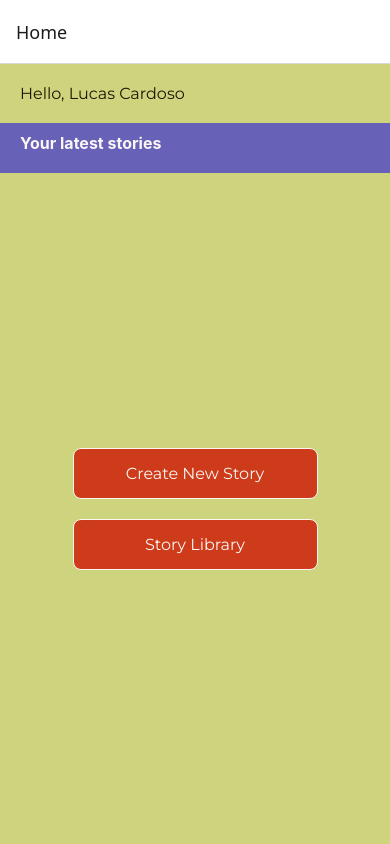
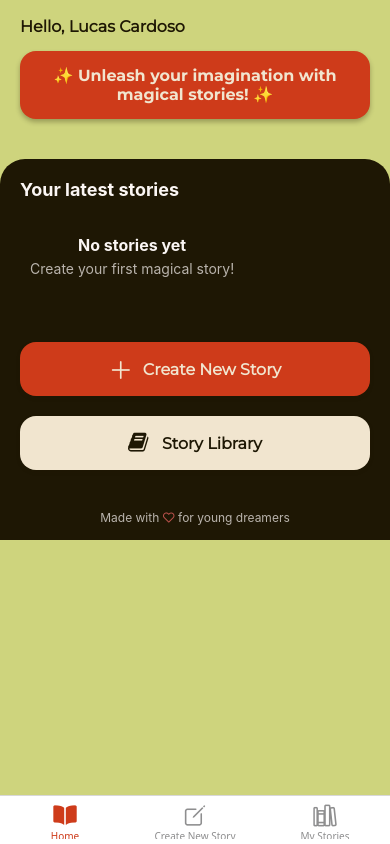
Before and after one commit to luccardoso51/AI-story-frontend, a React Native app: screen /Home in a window 390 px wide. Built offline with nearby package versions, Linux system fonts and the light colour scheme; no server answers.

Commit message:
stylish refactor

```diff
--- a/package.json
+++ b/package.json
@@ -9,12 +9,15 @@
     "web": "expo start --web"
   },
   "dependencies": {
+    "@expo/vector-icons": "^14.1.0",
+    "@react-navigation/bottom-tabs": "^7.3.11",
     "@react-navigation/native": "^7.0.19",
     "@react-navigation/native-stack": "^7.3.3",
     "@tanstack/react-query": "^5.70.0",
     "axios": "^1.8.4",
     "expo": "~52.0.41",
     "expo-av": "~15.0.2",
+    "expo-navigation-bar": "~4.0.9",
     "expo-splash-screen": "^0.29.24",
     "expo-status-bar": "~2.0.1",
     "react": "18.3.1",
--- a/src/navigation/index.tsx
+++ b/src/navigation/index.tsx
@@ -1,30 +1,81 @@
 import { createNativeStackNavigator } from '@react-navigation/native-stack';
+import { createBottomTabNavigator } from '@react-navigation/bottom-tabs';
+
 import React from 'react';
 import HomeScreen from '../screens/HomeScreen';
 import GenerateStoryScreen from '../screens/GenerateStoryScreen';
 import StoryLibraryScreen from '../screens/StoryLibraryScreen';
 import { RootStackParamList } from '../types/navigation';
 import ReadStoryScreen from '../screens/ReadStoryScreen';
+import { Ionicons } from '@expo/vector-icons';
 
 const Stack = createNativeStackNavigator<RootStackParamList>();
+
+const Tab = createBottomTabNavigator();
+
+function MainTabs() {
+  return (
+    <Tab.Navigator>
+      <Tab.Screen
+        name="Home"
+        component={HomeScreen}
+        options={{
+          title: 'Home',
+          headerShown: false,
+          tabBarIcon: ({ focused, color, size }) => {
+            return (
+              <Ionicons
+                name={focused ? 'book' : 'book-outline'}
+                size={size}
+                color={color}
+              />
+            );
+          }
+        }}
+      />
+      <Tab.Screen
+        name="GenerateStory"
+        component={GenerateStoryScreen}
+        options={{
+          title: 'Create New Story',
+          tabBarIcon: ({ focused, color, size }) => {
+            return (
+              <Ionicons
+                name={focused ? 'create' : 'create-outline'}
+                size={size}
+                color={color}
+              />
+            );
+          }
+        }}
+      />
+      <Tab.Screen
+        name="StoryLibrary"
+        component={StoryLibraryScreen}
+        options={{
+          title: 'My Stories',
+          tabBarIcon: ({ focused, color, size }) => {
+            return (
+              <Ionicons
+                name={focused ? 'library' : 'library-outline'}
+                size={size}
+                color={color}
+              />
+            );
+          }
+        }}
+      />
+    </Tab.Navigator>
+  );
+}
 
 export default function Navigation() {
   return (
     <Stack.Navigator>
       <Stack.Screen
-        name="Home"
-        component={HomeScreen}
-        options={{ title: 'Home' }}
-      />
-      <Stack.Screen
-        name="GenerateStory"
-        component={GenerateStoryScreen}
-        options={{ title: 'Create New Story' }}
-      />
-      <Stack.Screen
-        name="StoryLibrary"
-        component={StoryLibraryScreen}
-        options={{ title: 'My Stories' }}
+        name="MainStack"
+        component={MainTabs}
+        options={{ headerShown: false }}
       />
       <Stack.Screen
         name="ReadStory"
--- a/src/screens/HomeScreen/index.tsx
+++ b/src/screens/HomeScreen/index.tsx
@@ -4,13 +4,16 @@ import {
   StyleSheet,
   TouchableOpacity,
   Image,
-  FlatList
+  FlatList,
+  SafeAreaView,
+  ScrollView
 } from 'react-native';
 import { NativeStackNavigationProp } from '@react-navigation/native-stack';
 import { RootStackParamList } from '../../types/navigation';
 import { useTheme, ThemeProps } from '../../context/theme';
 import { colors } from '../../theme/colors';
 import { useStories } from '../../hooks/useStories';
+import { FontAwesome, AntDesign, Feather } from '@expo/vector-icons';
 
 // Define props type for HomeScreen
 type HomeScreenProps = {
@@ -23,32 +26,38 @@ export default function HomeScreen({ navigation }: HomeScreenProps) {
   const { data: stories } = useStories();
 
   return (
-    <View style={style.container}>
-      {/* Title at the top */}
+    <SafeAreaView style={style.container}>
+      <ScrollView style={style.scrollView} showsVerticalScrollIndicator={false}>
+        {/* Header with decorative elements */}
+        <View style={style.headerDecoration}>
+          <Text>Hello</Text>
+        </View>
 
         <View style={style.welcomeView}>
           <Text style={style.welcomeText}>Hello, Lucas Cardoso</Text>
+          <View style={style.welcomeBanner}>
+            <Text style={style.welcomeBannerText}>
+              ✨ Unleash your imagination with magical stories! ✨
+            </Text>
+          </View>
         </View>
 
         <View style={style.latestStoriesContainer}>
-        <Text
-          style={{
-            fontSize: 16,
-            fontWeight: 'bold',
-            marginBottom: 10,
-            color: theme.colors.cotton,
-            paddingHorizontal: 20
-          }}
-        >
-          Your latest stories
+          <Text style={style.sectionTitle}>Your latest stories</Text>
+          <FlatList
+            data={stories?.slice(0, 6)}
+            horizontal={true}
+            showsHorizontalScrollIndicator={false}
+            ListEmptyComponent={
+              <View style={style.emptyListContainer}>
+                <Text style={style.emptyListText}>No stories yet</Text>
+                <Text style={style.emptyListSubtext}>
+                  Create your first magical story!
                 </Text>
-        <FlatList
-          data={stories?.slice(0, 4)}
-          horizontal={true}
+              </View>
+            }
             maxToRenderPerBatch={2}
-          style={{
-            paddingHorizontal: 10
-          }}
+            style={style.storiesList}
             renderItem={({ item }) => {
               // Check if illustrations exist and have valid data
               const hasValidImage =
@@ -58,71 +67,69 @@ export default function HomeScreen({ navigation }: HomeScreenProps) {
                 item.illustrations[0]?.url;
 
               return (
-              <View
-                style={{
-                  flex: 1,
-                  justifyContent: 'flex-start',
-                  paddingHorizontal: 10
-                }}
+                <TouchableOpacity
+                  style={style.storyCard}
+                  onPress={() =>
+                    navigation.navigate('ReadStory', { content: item })
+                  }
                 >
                   {hasValidImage ? (
                     <Image
                       source={{ uri: item.illustrations[0].url }}
-                    style={{
-                      width: 150,
-                      height: 150,
-                      borderRadius: 16,
-                      resizeMode: 'cover'
-                    }}
+                      style={style.storyImage}
                     />
                   ) : (
-                  <View
-                    style={{
-                      width: 150,
-                      height: 150,
-                      borderRadius: 16,
-                      backgroundColor: '#f0f0f0',
-                      justifyContent: 'center',
-                      alignItems: 'center'
-                    }}
-                  >
-                    <Text style={{ color: '#666' }}>No image</Text>
+                    <View style={style.placeholderImage}>
+                      <Text style={style.placeholderText}>No image</Text>
                     </View>
                   )}
-                <Text
-                  style={{
-                    fontSize: 12,
-                    maxWidth: 150,
-                    color: theme.colors.cotton,
-                    paddingTop: 5
-                  }}
-                  numberOfLines={1}
-                >
+                  <Text style={style.storyTitle} numberOfLines={1}>
                     {item.title}
                   </Text>
-              </View>
+                </TouchableOpacity>
               );
             }}
           />
         </View>
 
-      {/* Navigation buttons in the center */}
         <View style={style.buttonContainer}>
           <TouchableOpacity
-          style={style.button}
+            style={[style.button, style.createButton]}
             onPress={() => navigation.navigate('GenerateStory')}
           >
+            <AntDesign
+              name="plus"
+              size={24}
+              color={theme.colors.almond}
+              style={style.buttonIcon}
+            />
             <Text style={style.buttonText}>Create New Story</Text>
           </TouchableOpacity>
 
           <TouchableOpacity
-          style={style.button}
+            style={[style.button, style.libraryButton]}
             onPress={() => navigation.navigate('StoryLibrary')}
           >
-          <Text style={style.buttonText}>Story Library</Text>
+            <FontAwesome
+              name="book"
+              size={22}
+              color={theme.colors.espresso}
+              style={style.buttonIcon}
+            />
+            <Text style={[style.buttonText, style.libraryButtonText]}>
+              Story Library
+            </Text>
           </TouchableOpacity>
         </View>
+
+        <View style={style.footer}>
+          <Text style={style.footerText}>
+            Made with <Feather name="heart" size={12} color="#ff6b6b" /> for
+            young dreamers
+          </Text>
         </View>
+      </ScrollView>
+    </SafeAreaView>
   );
 }
 
@@ -131,57 +138,174 @@ const styles = (theme: ThemeProps) =>
   StyleSheet.create({
     container: {
       flex: 1,
+      backgroundColor: colors.pistachio
+    },
+    scrollView: {
+      flex: 1
+    },
+    headerDecoration: {
+      width: '100%',
+      overflow: 'hidden',
+      borderBottomLeftRadius: 30,
+      borderBottomRightRadius: 30
+    },
+    headerImage: {
+      width: '100%',
+      height: '100%',
+      resizeMode: 'cover'
+    },
+    welcomeView: {
+      width: '100%',
       backgroundColor: colors.pistachio,
+      padding: 20,
+      marginTop: -20
+    },
+    welcomeText: {
+      fontSize: theme.fontSizes.md,
+      fontFamily: theme.fonts.body,
+      color: theme.colors.espresso,
+      fontWeight: 'bold',
+      marginBottom: 5
+    },
+    latestStoriesContainer: {
+      width: '100%',
+      backgroundColor: colors.espresso,
+      paddingVertical: 20,
+      borderTopLeftRadius: 25,
+      borderTopRightRadius: 25,
+      marginTop: 10
+    },
+    sectionTitle: {
+      fontSize: 18,
+      fontWeight: 'bold',
+      marginBottom: 15,
+      color: theme.colors.cotton,
+      paddingHorizontal: 20
+    },
+    storiesList: {
+      paddingHorizontal: 10
+    },
+    storyCard: {
+      padding: 10,
+      alignItems: 'center',
+      width: 160
+    },
+    storyImage: {
+      width: 150,
+      height: 150,
+      borderRadius: 16,
+      resizeMode: 'cover',
+      shadowColor: '#000',
+      shadowOffset: { width: 0, height: 2 },
+      shadowOpacity: 0.2,
+      shadowRadius: 3
+    },
+    placeholderImage: {
+      width: 150,
+      height: 150,
+      borderRadius: 16,
+      backgroundColor: '#f0f0f0',
+      justifyContent: 'center',
       alignItems: 'center'
     },
-    titleContainer: {
+    placeholderText: {
+      color: '#666'
+    },
+    storyTitle: {
+      fontSize: 14,
+      maxWidth: 150,
+      color: theme.colors.cotton,
+      paddingTop: 8,
+      fontWeight: '600'
+    },
+    emptyListContainer: {
+      padding: 20,
+      alignItems: 'center'
+    },
+    emptyListText: {
+      color: theme.colors.cotton,
+      fontSize: 16,
+      fontWeight: 'bold'
+    },
+    emptyListSubtext: {
+      color: theme.colors.cotton,
+      opacity: 0.7,
+      marginTop: 5
+    },
+    welcomeBanner: {
       width: '100%',
       alignItems: 'center',
-      paddingTop: 60,
+      marginVertical: 10,
+      justifyContent: 'center',
+      backgroundColor: colors.bogota,
+      borderRadius: 16,
+      paddingVertical: 15,
       paddingHorizontal: 20,
-      marginBottom: 20
+      shadowColor: theme.colors.espresso,
+      shadowOffset: { width: 0, height: 3 },
+      shadowOpacity: 0.3,
+      shadowRadius: 5,
+      elevation: 6
     },
-    title: {
-      fontSize: theme.fontSizes.xl,
+    welcomeBannerText: {
+      fontSize: theme.fontSizes.md,
       fontFamily: theme.fonts.heading,
-      color: theme.colors.bogota,
-      textAlign: 'center'
+      color: theme.colors.almond,
+      textAlign: 'center',
+      fontWeight: 'bold'
     },
     buttonContainer: {
-      flex: 1,
       width: '100%',
       alignItems: 'center',
       justifyContent: 'center',
       gap: 20,
-      paddingHorizontal: 20
+      paddingHorizontal: 20,
+      paddingVertical: 25,
+      backgroundColor: colors.espresso
     },
     button: {
-      width: '70%',
-      backgroundColor: theme.colors.bogota,
-      borderWidth: 1,
-      borderColor: theme.colors.cotton,
+      width: '100%',
+      backgroundColor: theme.colors.espresso,
       padding: 15,
-      borderRadius: 8,
-      alignItems: 'center'
+      shadowColor: theme.colors.espresso,
+      shadowOffset: { width: 0, height: 2 },
+      shadowOpacity: 0.25,
+      shadowRadius: 3.84,
+      elevation: 5,
+      borderRadius: 16,
+      alignItems: 'center',
+      flexDirection: 'row',
+      justifyContent: 'center'
+    },
+    createButton: {
+      backgroundColor: colors.bogota
+    },
+    libraryButton: {
+      backgroundColor: theme.colors.almond
     },
     buttonText: {
       fontSize: theme.fontSizes.md,
       fontFamily: theme.fonts.body,
-      color: theme.colors.cotton
+      color: theme.colors.almond,
+      fontWeight: 'bold'
     },
-    welcomeView: {
-      width: '100%',
-      backgroundColor: colors.pistachio,
-      padding: 20
+    buttonIcon: {
+      width: 24,
+      height: 24,
+      marginRight: 10
     },
-    welcomeText: {
-      fontSize: theme.fontSizes.md,
-      fontFamily: theme.fonts.body,
+    libraryButtonText: {
       color: theme.colors.espresso
     },
-    latestStoriesContainer: {
+    footer: {
       width: '100%',
-      backgroundColor: colors.iris,
-      paddingVertical: 10
+      padding: 15,
+      alignItems: 'center',
+      backgroundColor: colors.espresso
+    },
+    footerText: {
+      color: theme.colors.cotton,
+      opacity: 0.7,
+      fontSize: 12
     }
   });
--- a/src/screens/StoryLibraryScreen/index.tsx
+++ b/src/screens/StoryLibraryScreen/index.tsx
@@ -4,7 +4,8 @@ import {
   FlatList,
   StyleSheet,
   TouchableOpacity,
-  Image
+  Image,
+  ScrollView
 } from 'react-native';
 import { useDeleteStory, useStories } from '../../hooks/useStories';
 import { useState } from 'react';
@@ -64,7 +65,7 @@ export default function StoryLibraryScreen() {
   }
 
   return (
-    <View style={styles.container}>
+    <ScrollView style={styles.container}>
       {/* Sort toggle button */}
       <TouchableOpacity style={styles.sortButton} onPress={toggleSortOrder}>
         <Text style={styles.sortButtonText}>
@@ -149,7 +150,7 @@ export default function StoryLibraryScreen() {
           </View>
         )}
       />
-    </View>
+    </ScrollView>
   );
 }
 
@@ -159,14 +160,13 @@ const styles = StyleSheet.create({
     padding: 16
   },
   sortButton: {
-    backgroundColor: '#007AFF',
     padding: 10,
     borderRadius: 8,
     marginBottom: 16,
     alignItems: 'center'
   },
   sortButtonText: {
-    color: 'white',
+    color: colors.bogota,
     fontWeight: '600'
   },
   storyCard: {
@@ -226,7 +226,6 @@ const styles = StyleSheet.create({
     backgroundColor: colors.bogota,
     marginVertical: 16,
     borderRadius: 6,
-    padding: 5,
     paddingVertical: 10
   },
   readStoryButtonText: {
@@ -237,6 +236,8 @@ const styles = StyleSheet.create({
   },
   deleteStoryButtonText: {
     color: colors.espresso,
-    fontSize: fontSizes.xs
+    fontSize: fontSizes.xs,
+    textAlign: 'center',
+    marginBottom: 0
   }
 });
--- a/src/types/navigation.ts
+++ b/src/types/navigation.ts
@@ -1,6 +1,7 @@
 import { NativeStackNavigationProp } from '@react-navigation/native-stack';
 import { Story } from '../types';
 export type RootStackParamList = {
+  MainStack: undefined;
   Home: undefined;
   StoryLibrary: undefined;
   GenerateStory: undefined;
@@ -9,7 +10,7 @@ export type RootStackParamList = {
 
 export type HomeScreenNavigationProp = NativeStackNavigationProp<
   RootStackParamList,
-  'Home'
+  'MainStack'
 >;
 
 export type GenerateStoryScreenNavigationProp = NativeStackNavigationProp<
```
Also changed, not shown: 1 other file (tests, documents, lock files or other folders). Lines whose indentation alone changed are shown as unchanged.
